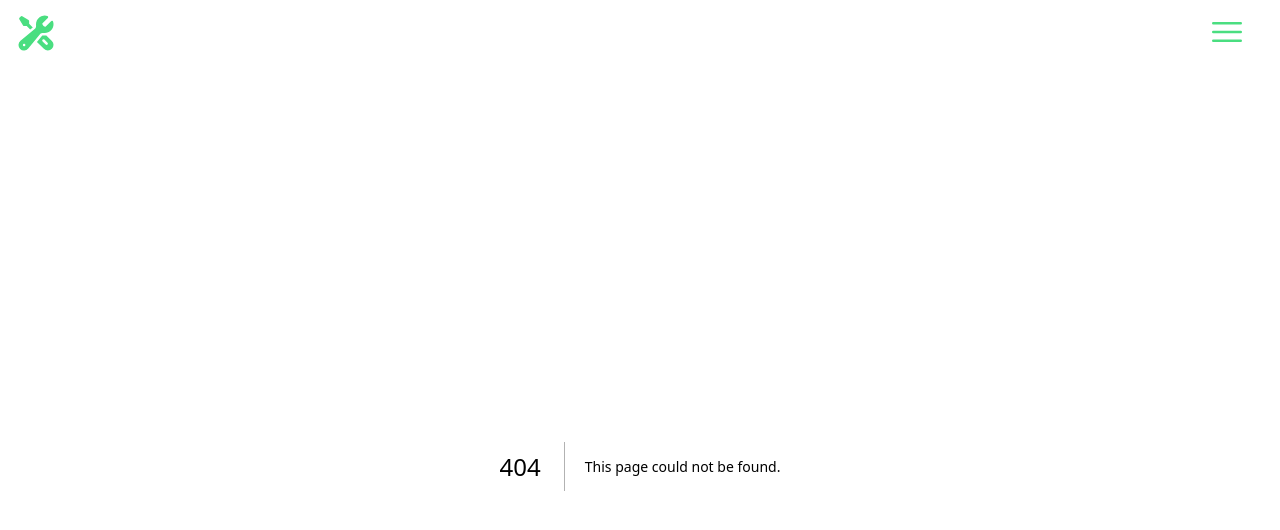
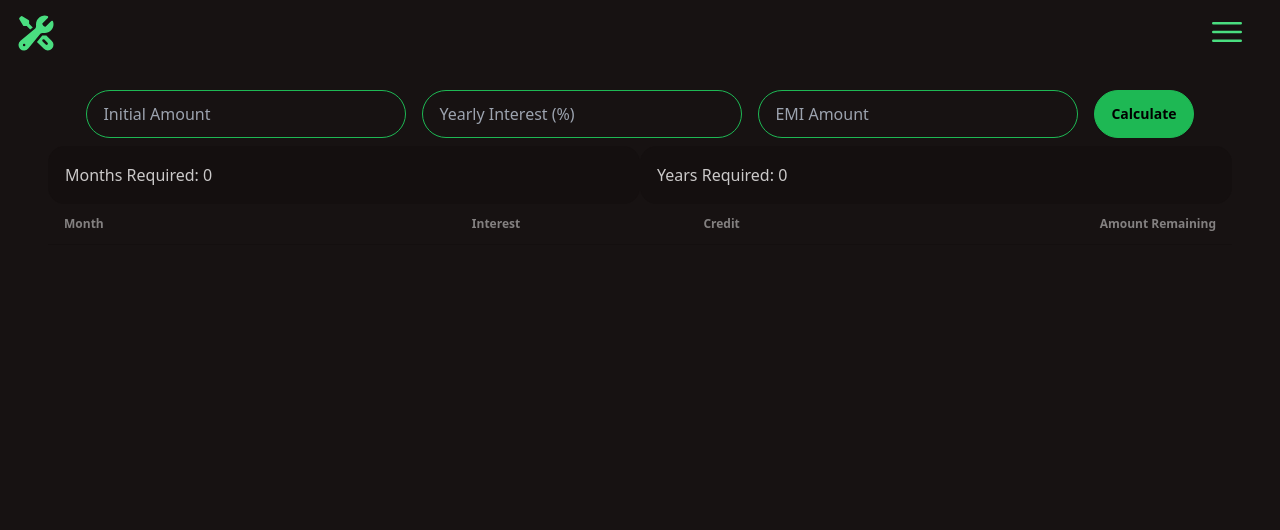
Before and after one commit to YoungMahesh/tools, a Next.js app: page /loan in a window 1280 px wide. Before the commit this address had no page. Shown: the top 530 px of the page. Built offline with nearby package versions, Linux system fonts and the light colour scheme.

Commit message:
loan-calculator

```diff
--- /dev/null
+++ b/src/app/loan/_components/Loan.tsx
@@ -0,0 +1,26 @@
+'use client'
+import { useState } from "react";
+import LoanInput from "./LoanInput";
+import { LoanDataRow } from "../_lib/types";
+import LoanTable from "./LoanTable";
+
+export default function Loan() {
+  const [dataArr, setDataArr] = useState<LoanDataRow[]>([]);
+  const [monthsRequired, setMonthsRequired] = useState(0);
+  const [yearsRequired, setYearsRequired] = useState(0);
+
+  return (
+    <div className="p-2 py-4 md:px-12">
+      <LoanInput
+        setDataArr={setDataArr}
+        setMonthsRequired={setMonthsRequired}
+        setYearsRequired={setYearsRequired}
+      />
+      <LoanTable
+        dataArr={dataArr}
+        monthsRequired={monthsRequired}
+        yearsRequired={yearsRequired}
+      />
+    </div>
+  );
+}
--- /dev/null
+++ b/src/app/loan/_components/LoanInput.tsx
@@ -0,0 +1,102 @@
+import { useState } from "react";
+import { LoanDataRow } from "../_lib/types";
+
+export default function LoanInput({
+  setDataArr,
+  setMonthsRequired,
+  setYearsRequired,
+}: {
+  setDataArr: (_: LoanDataRow[]) => void;
+  setMonthsRequired: (_: number) => void;
+  setYearsRequired: (_: number) => void;
+}) {
+  const [amount, setAmount] = useState("");
+  const [interest, setInterest] = useState("");
+  const [emi, setEmi] = useState("");
+
+  const monthlyInterest = (currAmt: number) => {
+    const _interest = parseFloat(interest.replace(/,/g, ""));
+
+    const yearInterest = (currAmt * _interest) / 100;
+    const monthInterest = yearInterest / 12;
+    return parseFloat(monthInterest.toFixed(2));
+  };
+
+  const generateLoanData = () => {
+    try {
+      const _amount = parseFloat(amount.replace(/,/g, ""));
+      const _emi = parseFloat(emi.replace(/,/g, ""));
+
+      const dataArr1: LoanDataRow[] = [];
+      dataArr1.push({
+        month: 0,
+        amount: _amount,
+        debit: 0,
+        credit: 0,
+      });
+      let currMonth = 1;
+      let currAmt = _amount;
+      while (currAmt > 0) {
+        const monthInterest = monthlyInterest(currAmt);
+
+        if (monthInterest > _emi)
+          return alert(
+            "EMI is less than monthly-interest, loan will never be paid off",
+          );
+
+        currAmt += monthInterest;
+        currAmt = parseFloat(currAmt.toFixed(2));
+        dataArr1.push({
+          month: currMonth,
+          debit: monthInterest,
+          credit: 0,
+          amount: currAmt,
+        });
+        currAmt -= _emi;
+        currAmt = parseFloat(currAmt.toFixed(2));
+        dataArr1.push({
+          month: currMonth,
+          debit: 0,
+          credit: _emi,
+          amount: currAmt,
+        });
+        currMonth += 1;
+      }
+      setMonthsRequired(currMonth - 1);
+      setYearsRequired(parseFloat(((currMonth - 1) / 12).toFixed(2)));
+      setDataArr(dataArr1);
+    } catch (err) {
+      console.log(err);
+      alert("Invalid Data");
+    }
+  };
+
+  return (
+    <section className="flex flex-wrap justify-center ">
+      <input
+        type="text"
+        className="input-bordered input-primary input m-2 w-full max-w-xs"
+        placeholder="Initial Amount"
+        value={amount}
+        onChange={(e) => setAmount(e.target.value)}
+      />
+      <input
+        type="text"
+        className="input-bordered input-primary input m-2 w-full max-w-xs"
+        placeholder="Yearly Interest (%)"
+        value={interest}
+        onChange={(e) => setInterest(e.target.value)}
+      />
+      <input
+        type="text"
+        className="input-bordered input-primary input m-2 w-full max-w-xs"
+        placeholder="EMI Amount"
+        value={emi}
+        onChange={(e) => setEmi(e.target.value)}
+      />
+      <button className="btn-primary btn m-2" onClick={generateLoanData}>
+        Calculate
+      </button>
+    </section>
+  );
+}
--- /dev/null
+++ b/src/app/loan/_components/LoanTable.tsx
@@ -0,0 +1,40 @@
+import { LoanDataRow } from "../_lib/types";
+
+export default function LoanTable({
+  dataArr,
+  monthsRequired,
+  yearsRequired,
+}: {
+  dataArr: LoanDataRow[];
+  monthsRequired: number;
+  yearsRequired: number;
+}) {
+  return (
+    <section className="overflow-x-auto">
+      <p className="flex justify-center">
+        <span className="alert">Months Required: {monthsRequired}</span>
+        <span className="alert">Years Required: {yearsRequired}</span>
+      </p>
+      <table className="table w-full">
+        <thead>
+          <tr>
+            <td>Month</td>
+            <td align="right">Interest</td>
+            <td align="right">Credit</td>
+            <td align="right">Amount Remaining</td>
+          </tr>
+        </thead>
+        <tbody>
+          {dataArr.map((row, idx) => (
+            <tr key={idx}>
+              <td>{row.month}</td>
+              <td align="right">{row.debit}</td>
+              <td align="right">{row.credit}</td>
+              <td align="right">{row.amount}</td>
+            </tr>
+          ))}
+        </tbody>
+      </table>
+    </section>
+  );
+}
--- /dev/null
+++ b/src/app/loan/_lib/types.ts
@@ -0,0 +1,6 @@
+export interface LoanDataRow {
+  month: number;
+  debit: number;
+  credit: number;
+  amount: number;
+}
--- /dev/null
+++ b/src/app/loan/page.tsx
@@ -0,0 +1,10 @@
+import Loan from "./_components/Loan";
+
+export const metadata = {
+  title: "Loan Calculator",
+  description: "Calculate EMI of Loan",
+};
+
+export default function LoanPage() {
+  return <Loan />;
+}
```
